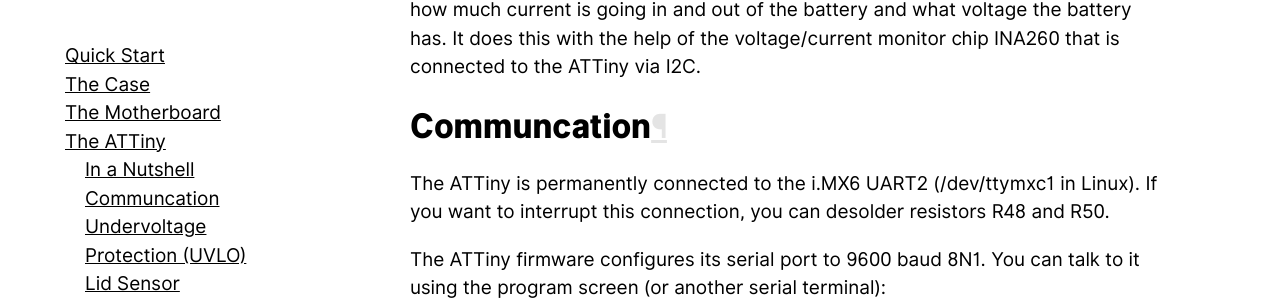
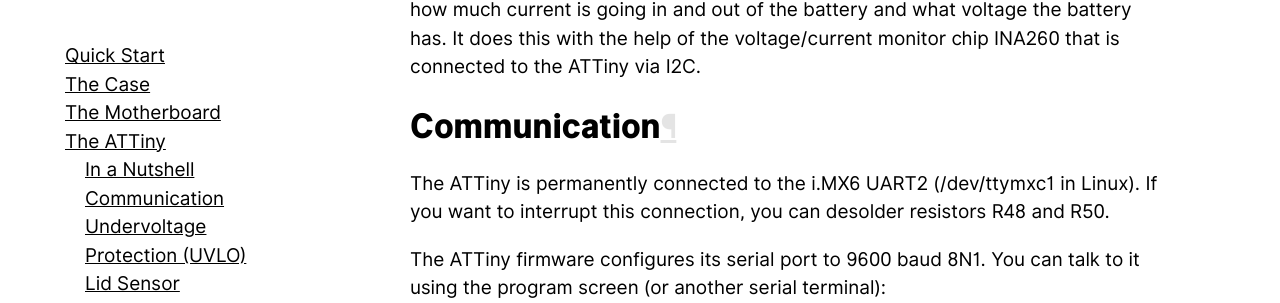
Before and after one commit to milestogo/reform, a Sphinx documentation site: the page built from handbook/source/motherboard/attiny.rst, in a window 1280 px wide and 900 px high, scrolled down 423 px. Shown: the part 155-458 px from the top of the window. Built offline with Sphinx 7.4.7, drawn with Linux system fonts in a browser that asks for light colours; pages that are not in the unit, such as notebooks, are missing from menus; some of the changed lines change nothing that is shown.

Commit message:
handbook: latex builder, typo fix

```diff
--- a/handbook/source/conf.py
+++ b/handbook/source/conf.py
@@ -40,6 +40,7 @@
 # ones.
 extensions = [
     'sphinx.ext.githubpages',
+    'rinoh.frontend.sphinx'
 ]
 
 # Add any paths that contain templates here, relative to this directory.
@@ -70,7 +71,6 @@
 # ['manni', 'igor', 'lovelace', 'xcode', 'vim', 'autumn', 'abap', 'vs', 'rrt', 'native', 'perldoc', 'borland', 'arduino', 'tango', 'emacs', 'friendly', 'monokai', 'paraiso-dark', 'colorful', 'murphy', 'bw', 'pastie', 'rainbow_dash', 'algol_nu', 'paraiso-light', 'trac', 'default', 'algol', 'fruity']
 
 pygments_style = 'fruity'
-
 
 # -- Options for HTML output -------------------------------------------------
 
@@ -110,30 +110,40 @@
 
 # -- Options for LaTeX output ------------------------------------------------
 
+latex_engine = 'xelatex'
 latex_elements = {
     # The paper size ('letterpaper' or 'a4paper').
     #
-    # 'papersize': 'letterpaper',
+    'papersize': 'a4paper',
 
     # The font size ('10pt', '11pt' or '12pt').
     #
-    # 'pointsize': '10pt',
+    'pointsize': '10pt',
 
     # Additional stuff for the LaTeX preamble.
     #
-    # 'preamble': '',
+    #'preamble': '',
 
     # Latex figure (float) alignment
     #
-    # 'figure_align': 'htbp',
+    'figure_align': 'htbp',
+
+    'passoptionstopackages': r'\PassOptionsToPackage{svgnames}{xcolor}',
+
+    'sphinxsetup': r'TitleColor={named}{Black},InnerLinkColor={named}{Black},OuterLinkColor={named}{Black}',
+
+    'fontpkg': r'''\setmainfont{EB Garamond}
+\setsansfont{Inter UI}
+'''
 }
+
 
 # Grouping the document tree into LaTeX files. List of tuples
 # (source start file, target name, title,
 #  author, documentclass [howto, manual, or own class]).
 latex_documents = [
-    (master_doc, 'Reform.tex', 'Reform Documentation',
-     'Lukas F. Hartmann (mntmn)', 'manual'),
+    (master_doc, 'Reform.tex', 'MNT Reform Operator Handbook',
+     'Lukas F. Hartmann', 'manual'),
 ]
 
 
@@ -142,7 +152,7 @@
 # One entry per manual page. List of tuples
 # (source start file, name, description, authors, manual section).
 man_pages = [
-    (master_doc, 'reform', 'Reform Documentation',
+    (master_doc, 'reform', 'MNT Reform Operator Handbook',
      [author], 1)
 ]
 
@@ -153,7 +163,7 @@
 # (source start file, target name, title, author,
 #  dir menu entry, description, category)
 texinfo_documents = [
-    (master_doc, 'Reform', 'Reform Documentation',
+    (master_doc, 'Reform', 'MNT Reform Operator Handbook',
      author, 'Reform', 'One line description of project.',
      'Miscellaneous'),
 ]
--- a/handbook/source/motherboard/attiny.rst
+++ b/handbook/source/motherboard/attiny.rst
@@ -13,8 +13,8 @@
 The Atmel ATTiny841 (U16) is a 8-bit microcontroller that uses very little power and is always on when there is battery power in the system.
 Its job is to keep track of how much current is going in and out of the battery and what voltage the battery has. It does this with the help of the voltage/current monitor chip INA260 that is connected to the ATTiny via I2C.
 
-Communcation
-------------
+Communication
+-------------
 
 The ATTiny is permanently connected to the i.MX6 UART2 (/dev/ttymxc1 in Linux). If you want to interrupt this connection, you can desolder resistors R48 and R50.
 
--- a/handbook/source/motherboard/index.rst
+++ b/handbook/source/motherboard/index.rst
@@ -9,41 +9,41 @@
 Schematics
 ----------
 
-.. image:: reform-motherboard.svg
+.. image:: reform-motherboard2.pdf
    :target: ../_images/reform-motherboard.svg
 
 Power
 -----
 
-.. image:: reform-power-ReformPower.svg
+.. image:: reform-power-ReformPower2.pdf
    :target: ../_images/reform-power-ReformPower.svg
 
 Storage
 -------
 
-.. image:: reform-sata-sd-ReformSATA_SD.svg
+.. image:: reform-sata-sd-ReformSATA_SD2.pdf
    :target: ../_images/reform-sata-sd-ReformSATA_SD.svg
 
 Display
 -------
 
-.. image:: reform-display-ReformDisplay.svg
+.. image:: reform-display-ReformDisplay2.pdf
    :target: ../_images/reform-display-ReformDisplay.svg
 
 PCIe
 ----
 
-.. image:: reform-pcie-ReformPCIe.svg
+.. image:: reform-pcie-ReformPCIe2.pdf
    :target: ../_images/reform-pcie-ReformPCIe.svg
 
 Ethernet, USB
 -------------
 
-.. image:: reform-eth-usb-reform-eth-usb.svg
+.. image:: reform-eth-usb-reform-eth-usb2.pdf
    :target: ../_images/reform-eth-usb-reform-eth-usb.svg
 
 Audio
 -----
 
-.. image:: reform-audio-ReformAudio.svg
+.. image:: reform-audio-ReformAudio2.pdf
    :target: ../_images/reform-audio-ReformAudio.svg
```
